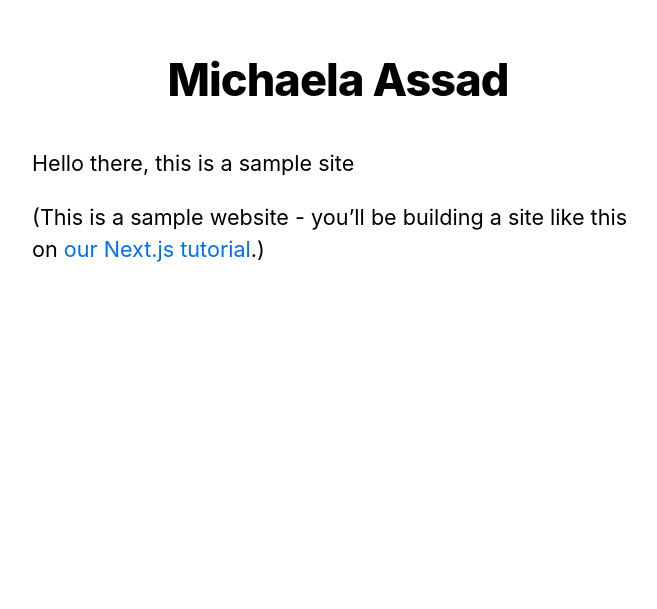
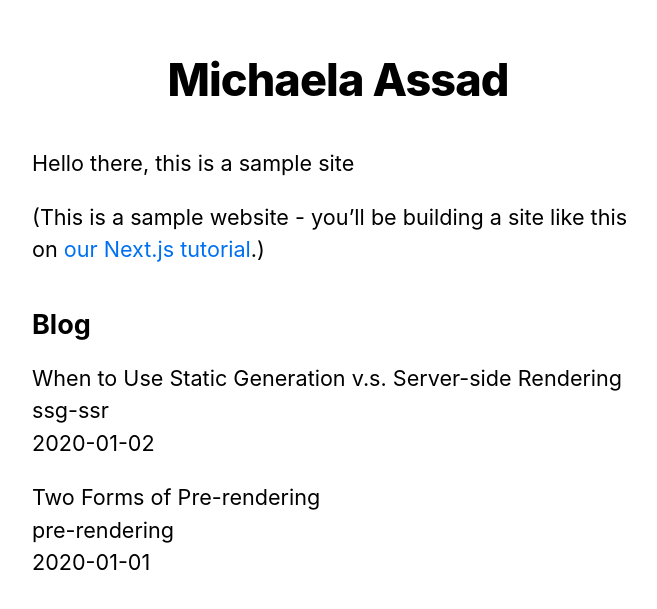
Before and after one commit to L8dySneaks/ma-next, a Next.js app: page / in a window 1280 px wide. Shown: the part 163-772 px from the top of the page, without its empty margins (302-959 px from the left). Built offline with nearby package versions, Linux system fonts and the light colour scheme.

Commit message:
add dynamic paths, and dynamic file for the paths

```diff
--- /dev/null
+++ b/lib/posts.js
@@ -0,0 +1,60 @@
+import fs from 'fs'
+import path from 'path'
+import matter from 'gray-matter'
+
+const postsDirectory = path.join(process.cwd(), 'posts')
+
+export function getSortedPostsData() {
+  // Get file names under /posts
+  const fileNames = fs.readdirSync(postsDirectory)
+  const allPostsData = fileNames.map(fileName => {
+    // Remove ".md" from file name to get id
+    const id = fileName.replace(/\.md$/, '')
+
+    // Read markdown file as string
+    const fullPath = path.join(postsDirectory, fileName)
+    const fileContents = fs.readFileSync(fullPath, 'utf8')
+
+    // Use gray-matter to parse the post metadata section
+    const matterResult = matter(fileContents)
+
+    // Combine the data with the id
+    return {
+      id,
+      ...matterResult.data
+    }
+  })
+  // Sort posts by date
+  return allPostsData.sort((a, b) => {
+    if (a.date < b.date) {
+      return 1
+    } else {
+      return -1
+    }
+  })
+}
+
+export function getAllPostIds() {
+  const fileNames = fs.readdirSync(postsDirectory)
+  return fileNames.map(fileName => {
+    return {
+      params: {
+        id: fileName.replace(/\.md$/, '')
+      }
+    }
+  })
+}
+
+export function getPostData(id) {
+  const fullPath = path.join(postsDirectory, `${id}.md`)
+  const fileContents = fs.readFileSync(fullPath, 'utf8')
+
+  // Use gray-matter to parse the post metadata section
+  const matterResult = matter(fileContents)
+
+  // Combine the data with the id
+  return {
+    id,
+    ...matterResult.data
+  }
+}
--- a/pages/index.js
+++ b/pages/index.js
@@ -4,10 +4,11 @@
 import Prismic from "prismic-javascript";
 import Link from 'next/link';
 import Head from 'next/head';
-import Layout, { siteTitle } from '../components/layout'
-import utilStyles from '../styles/utils.module.css'
+import Layout, { siteTitle } from '../components/layout';
+import utilStyles from '../styles/utils.module.css';
+import { getSortedPostsData } from '../lib/posts';
 
-export default function Home() {
+export default function Home({ allPostsData }) {
   return (
     <Layout home>
       <Head>
@@ -20,14 +21,42 @@
           <a href="https://nextjs.org/learn">our Next.js tutorial</a>.)
         </p>
       </section>
+      <section className={`${utilStyles.headingMd} ${utilStyles.padding1px}`}>
+        <h2 className={utilStyles.headingLg}>Blog</h2>
+        <ul className={utilStyles.list}>
+          {allPostsData.map(({ id, date, title }) => (
+            <li className={utilStyles.listItem} key={id}>
+              {title}
+              <br />
+              {id}
+              <br />
+              {date}
+            </li>
+          ))}
+        </ul>
+      </section>
     </Layout>
   )
 }
 
+export async function getStaticProps() {
+  const allPostsData = getSortedPostsData()
+  return {
+    props: {
+      allPostsData
+    }
+  }
+}
 
 
-
-
+// if you need to get data on every request
+// export async function getServerSideProps(context) {
+//   return {
+//     props: {
+//       // props for your component
+//     }
+//   }
+// }
 
 
 
```
Also changed, not shown: pages/projects/[id].js (added, +31 -0 lines), pages/projects/projects.js (deleted, +0 -19 lines).
